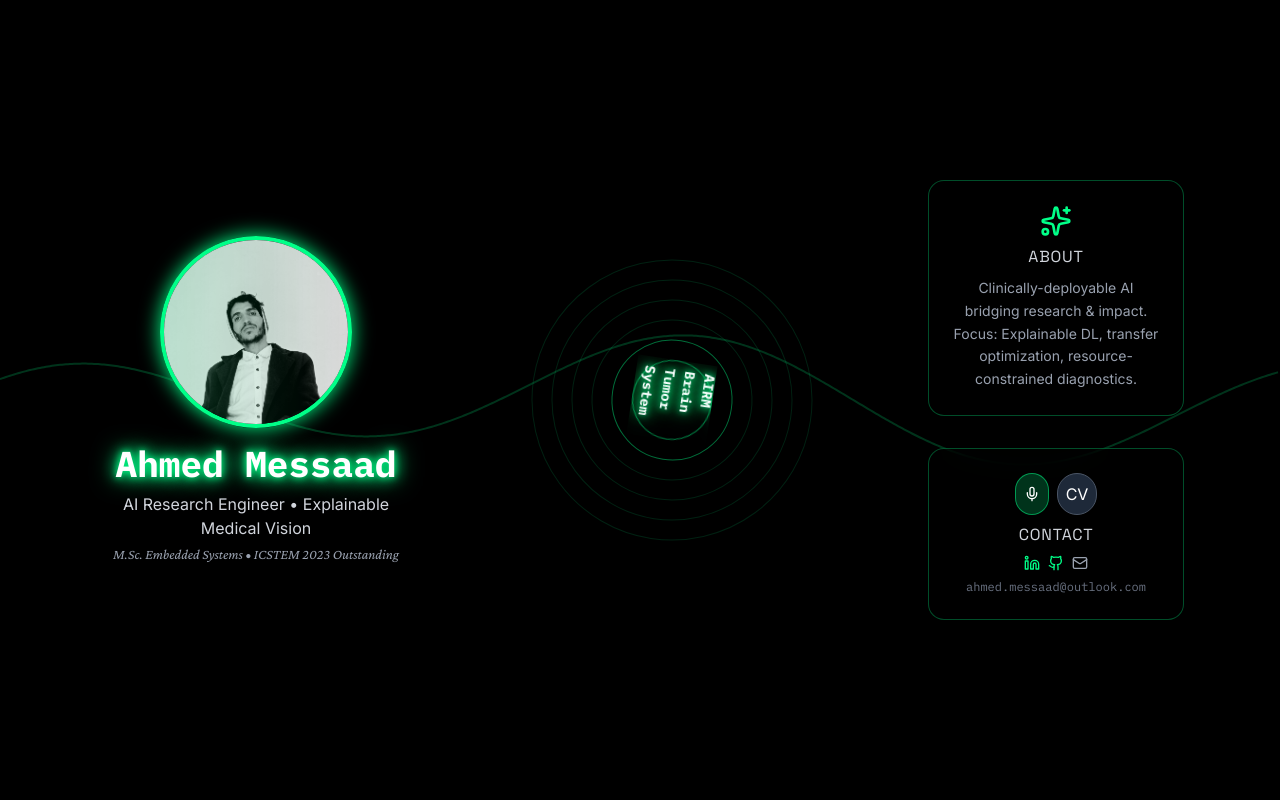
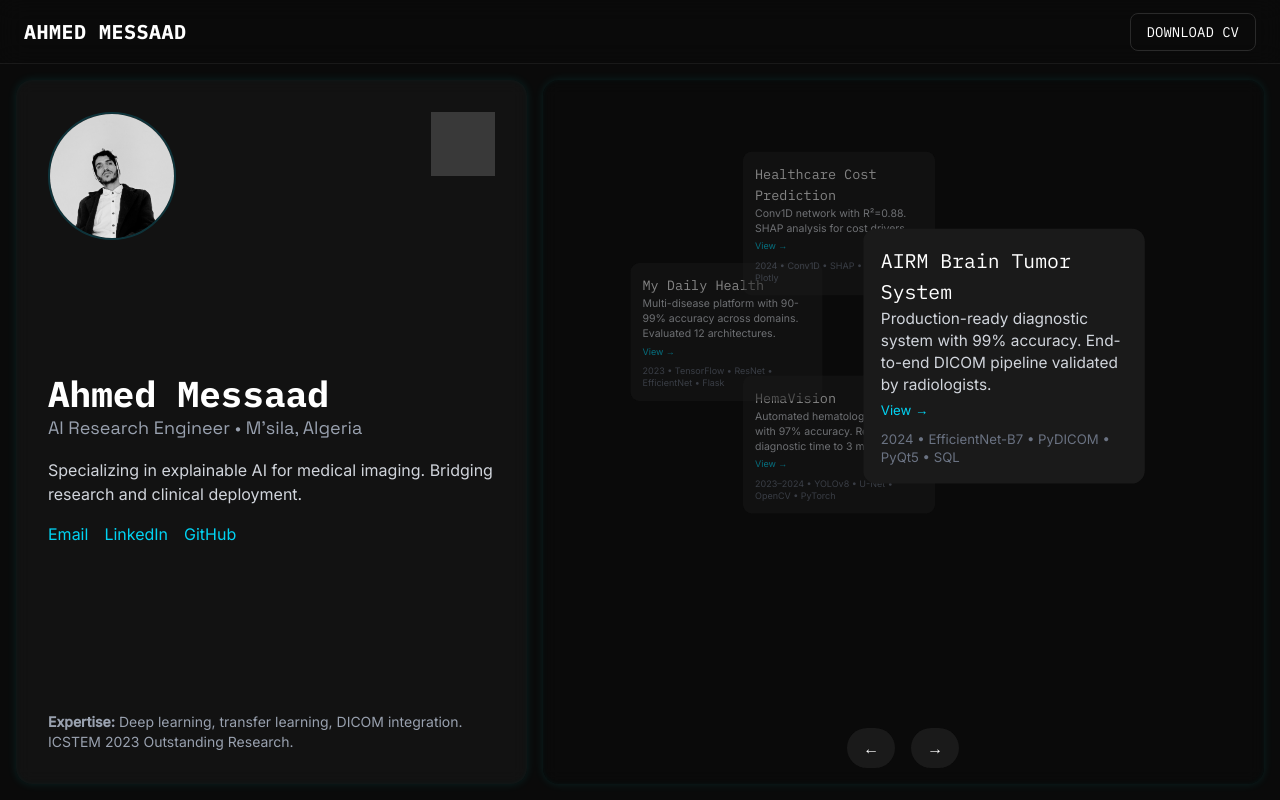
Before and after one commit to RYANX9/ahmedmessaad, a Next.js app: page / in a window 1280 px wide. Built offline with nearby package versions, Linux system fonts and the light colour scheme; grey boxes are pictures that could not be loaded.

Commit message:
Update page.tsx

```diff
--- a/app/page.tsx
+++ b/app/page.tsx
@@ -1,424 +1,205 @@
 "use client";
 
-import React, { useState, useEffect, useRef } from "react";
-import { motion, AnimatePresence } from "framer-motion";
-import type { Variants } from "framer-motion";
-import { Sparkles, Play, Mic, Mail, Linkedin, Github } from "lucide-react";
-
-declare global {
-  interface Window {
-    SpeechRecognition: any;
-    webkitSpeechRecognition: any;
-  }
-}
+import React, { useState, useEffect } from "react";
 
 interface Project {
   id: string;
   title: string;
+  desc: string;
   link: string;
+  tech: string[];
   date: string;
-  desc: string;
-  tech: string[];
-  icon: string;
 }
 
 const projects: Project[] = [
   {
     id: "airm",
     title: "AIRM Brain Tumor System",
+    desc: "Production-ready diagnostic system with 99% accuracy. End-to-end DICOM pipeline validated by radiologists.",
     link: "https://youtu.be/2OeqBKF3X_A",
+    tech: ["EfficientNet-B7", "PyDICOM", "PyQt5", "SQL"],
     date: "2024",
-    desc: "99% accuracy diagnostic system with DICOM pipeline and clinical UI.",
-    tech: ["EfficientNet-B7", "PyDICOM", "PyQt5", "SQL"],
-    icon: "🧠",
   },
   {
     id: "hemavision",
     title: "HemaVision",
+    desc: "Automated hematology platform with 97% accuracy. Reduces diagnostic time to 3 minutes.",
     link: "https://youtu.be/YxhA877Wyn0",
+    tech: ["YOLOv8", "U-Net", "OpenCV", "PyTorch"],
     date: "2023–2024",
-    desc: "97% hematology classifier reducing diagnostics to 3 minutes.",
-    tech: ["YOLOv8", "U-Net", "OpenCV", "PyTorch"],
-    icon: "🩸",
   },
   {
     id: "dailyhealth",
     title: "My Daily Health",
+    desc: "Multi-disease platform with 90-99% accuracy across domains. Evaluated 12 architectures.",
     link: "https://youtu.be/kh7WBjNPpEM",
+    tech: ["TensorFlow", "ResNet", "EfficientNet", "Flask"],
     date: "2023",
-    desc: "90-99% multi-disease platform with 12-architecture evaluation.",
-    tech: ["TensorFlow", "ResNet", "EfficientNet", "Flask"],
-    icon: "🏥",
   },
   {
-    id: "costpred",
+    id: "healthcost",
     title: "Healthcare Cost Prediction",
+    desc: "Conv1D network with R²=0.88. SHAP analysis for cost drivers.",
     link: "https://www.kaggle.com/code/ahmedmessaad/healthcare-cost-prediction-using-neural-networks",
+    tech: ["Conv1D", "SHAP", "Scikit-learn", "Plotly"],
     date: "2024",
-    desc: "R²=0.88 Conv1D forecaster with SHAP feature insights.",
-    tech: ["Conv1D", "SHAP", "Scikit-learn", "Plotly"],
-    icon: "💰",
   },
 ];
 
 export default function Page() {
-  const [currentProject, setCurrentProject] = useState(0);
-  const [isVoiceActive, setIsVoiceActive] = useState(false);
-  const [recognition, setRecognition] = useState<any>(null);
-  const canvasRef = useRef<HTMLCanvasElement>(null);
-  const containerRef = useRef<HTMLDivElement>(null);
+  const [activeProject, setActiveProject] = useState(0);
+  const [isLoaded, setIsLoaded] = useState(false);
 
   useEffect(() => {
-    if (typeof window === "undefined") return;
-
-    // Voice Recognition Setup
-    const SpeechRecognitionAPI = window.SpeechRecognition || window.webkitSpeechRecognition;
-    if (SpeechRecognitionAPI) {
-      const rec = new (SpeechRecognitionAPI as any)();
-      rec.continuous = false;
-      rec.interimResults = false;
-      rec.lang = "en-US";
-      rec.onresult = (event: any) => {
-        const command = event.results[0][0].transcript.toLowerCase();
-        const projectIndex = projects.findIndex(p => command.includes(p.title.toLowerCase().split(' ')[0]));
-        if (projectIndex !== -1) setCurrentProject(projectIndex);
-      };
-      rec.onerror = () => setIsVoiceActive(false);
-      rec.onend = () => setIsVoiceActive(false);
-      setRecognition(rec);
-    }
-
-    // EEG Waveform Canvas Background
-    const canvas = canvasRef.current;
-    if (!canvas) return;
-    const ctx = canvas.getContext("2d");
-    if (!ctx) return;
-    canvas.width = window.innerWidth;
-    canvas.height = window.innerHeight;
-
-    let phase = 0;
-    const animate = () => {
-      ctx.clearRect(0, 0, canvas.width, canvas.height);
-      ctx.strokeStyle = "#00ff88";
-      ctx.lineWidth = 2;
-      ctx.beginPath();
-      for (let x = 0; x < canvas.width; x += 2) {
-        const y = canvas.height / 2 + Math.sin(x * 0.01 + phase) * 50 + Math.sin(x * 0.005 + phase * 0.5) * 20;
-        ctx.lineTo(x, y);
-      }
-      ctx.stroke();
-      phase += 0.05;
-      requestAnimationFrame(animate);
-    };
-    animate();
-
-    // Resize Handler
-    const handleResize = () => {
-      canvas.width = window.innerWidth;
-      canvas.height = window.innerHeight;
-    };
-    window.addEventListener("resize", handleResize);
-
-    // No-Scroll Desktop Clamp
-    if (window.innerWidth >= 1024) {
-      document.body.style.overflow = "hidden";
-      document.documentElement.style.overflow = "hidden";
-    }
-
-    return () => {
-      window.removeEventListener("resize", handleResize);
-      if (window.innerWidth >= 1024) {
-        document.body.style.overflow = "";
-        document.documentElement.style.overflow = "";
-      }
-    };
+    const timer = setTimeout(() => setIsLoaded(true), 500);
+    return () => clearTimeout(timer);
   }, []);
 
-  const toggleVoice = () => {
-    if (isVoiceActive) {
-      recognition?.stop();
-    } else {
-      recognition?.start();
-      setIsVoiceActive(true);
-    }
-  };
-
-  const containerVariants: Variants = {
-    hidden: { opacity: 0 },
-    visible: {
-      opacity: 1,
-      transition: {
-        staggerChildren: 0.2,
-        delayChildren: 0.5,
-      },
-    },
-  };
-
-  const itemVariants: Variants = {
-    hidden: { y: 50, opacity: 0 },
-    visible: {
-      y: 0,
-      opacity: 1,
-    },
-  };
-
-  const orbitVariants: Variants = {
-    initial: { rotate: 0 },
-    animate: {
-      rotate: 360,
-      transition: { duration: 20, repeat: Infinity, ease: "linear" },
-    },
+  const rotateProject = (dir: number) => {
+    setActiveProject((prev) => (prev + dir + projects.length) % projects.length);
   };
 
   return (
-    <main
-      ref={containerRef}
-      className="h-screen w-screen bg-black text-white font-sans flex items-center justify-center overflow-hidden relative"
-      style={{ height: "100vh" }}
-    >
-      <canvas
-        ref={canvasRef}
-        className="absolute inset-0 pointer-events-none opacity-20"
-      />
+    <main className="min-h-screen bg-[#0a0a0a] text-white font-sans overflow-hidden relative">
       <style jsx global>{`
-        @import url('https://fonts.googleapis.com/css2?family=Space+Grotesk:wght@400;700&family=IBM+Plex+Mono:wght@400;700&family=Inter:wght@300;400;700&family=Crimson+Pro:ital,wght@0,400;1,400&display=swap');
+        @import url('https://fonts.googleapis.com/css2?family=Space+Grotesk:wght@400;500;600;700&family=IBM+Plex+Mono:wght@400;600;700&family=Inter:wght@300;400;500&family=Crimson+Pro:ital,wght@0,400;0,600;1,400&display=swap');
+
+        body { margin: 0; padding: 0; }
+        * { box-sizing: border-box; scrollbar-width: none; }
+        *::-webkit-scrollbar { display: none; }
+
         .font-mono { font-family: 'IBM Plex Mono', monospace; }
         .font-serif { font-family: 'Crimson Pro', serif; }
         .font-sans { font-family: 'Inter', sans-serif; }
-        .font-accent { font-family: 'Space Grotesk', sans-serif; letter-spacing: 0.05em; }
-        @keyframes neon-pulse {
-          0%, 100% { text-shadow: 0 0 5px #00ff88, 0 0 10px #00ff88, 0 0 20px #00ff88; }
-          50% { text-shadow: 0 0 10px #00ff88, 0 0 20px #00ff88, 0 0 30px #00ff88; }
+        .font-accent { font-family: 'Space Grotesk', sans-serif; }
+
+        .holo-border { box-shadow: 0 0 10px rgba(0, 255, 255, 0.1), inset 0 0 5px rgba(0, 255, 255, 0.05); }
+        .holo-glow:hover { box-shadow: 0 0 15px rgba(0, 255, 255, 0.2); transition: box-shadow 0.3s; }
+
+        @keyframes orbit { 0% { transform: rotate(0deg); } 100% { transform: rotate(360deg); } }
+        .orbit-container { animation: orbit 60s linear infinite; }
+        .particle-bg {
+          position: absolute; top: 0; left: 0; width: 100%; height: 100%; pointer-events: none;
+          background: radial-gradient(circle, rgba(0,255,255,0.02) 0%, transparent 50%);
         }
-        .neon { animation: neon-pulse 2s ease-in-out infinite; }
-        @keyframes edge-glow {
-          0%, 100% { stroke-opacity: 0.3; }
-          50% { stroke-opacity: 0.8; }
+        .particle-bg::before {
+          content: ''; position: absolute; width: 2px; height: 2px; background: rgba(255,255,255,0.1);
+          box-shadow: 0 0 5px rgba(0,255,255,0.2); animation: twinkle 2s infinite;
         }
-        .glow-line { stroke: #00ff88; stroke-width: 1; fill: none; animation: edge-glow 3s ease-in-out infinite; }
+        @keyframes twinkle { 0%,100% { opacity: 0.2; } 50% { opacity: 0.8; } }
       `}</style>
 
-      <motion.div
-        className="flex flex-col lg:flex-row items-center justify-center gap-8 lg:gap-16 w-full h-full p-4 lg:p-8"
-        variants={containerVariants}
-        initial="hidden"
-        animate="visible"
-      >
-        {/* Central Profile Node */}
-        <motion.div
-          className="relative flex flex-col items-center text-center z-10"
-          variants={itemVariants}
-          style={{ perspective: "1000px" }}
-          transition={{ type: "spring", stiffness: 100 }}
-        >
-          <motion.div
-            className="w-32 h-32 lg:w-48 lg:h-48 rounded-full overflow-hidden border-4 border-[#00ff88] shadow-[0_0_20px_#00ff88] neon relative"
-            whileHover={{ scale: 1.05, rotateY: 10 }}
-            transition={{ type: "spring", stiffness: 300 }}
-          >
-            <img
-              src="/ahmed.jpg"
-              alt="Ahmed Messaad"
-              className="w-full h-full object-cover"
-            />
-            <div className="absolute inset-0 bg-gradient-to-r from-[#00ff88]/20 to-transparent rounded-full animate-pulse" />
-          </motion.div>
-          <motion.h1
-            className="mt-4 text-2xl lg:text-4xl font-bold font-mono neon"
-            variants={itemVariants}
-          >
-            Ahmed Messaad
-          </motion.h1>
-          <motion.p
-            className="text-sm lg:text-base text-gray-300 font-sans mt-2 max-w-xs"
-            variants={itemVariants}
-          >
-            AI Research Engineer • Explainable Medical Vision
-          </motion.p>
-          <motion.p
-            className="text-xs lg:text-sm text-gray-400 italic font-serif mt-1"
-            variants={itemVariants}
-          >
-            M.Sc. Embedded Systems • ICSTEM 2023 Outstanding
-          </motion.p>
-        </motion.div>
+      <div className="particle-bg" style={{ zIndex: -1 }} />
 
-        {/* Orbiting Projects Ring */}
-        <motion.svg
-          className="w-64 h-64 lg:w-96 lg:h-96 relative z-0"
-          viewBox="0 0 384 384"
-          variants={orbitVariants}
-          initial="initial"
-          animate="animate"
-        >
-          {projects.map((_, i) => (
-            <circle
-              key={i}
-              cx="192"
-              cy="192"
-              r={80 + i * 20}
-              className="glow-line opacity-30"
-              style={{ transformOrigin: "center" }}
-            />
-          ))}
-          <AnimatePresence mode="wait">
-            <motion.g
-              key={currentProject}
-              initial={{ opacity: 0, scale: 0.5 }}
-              animate={{ opacity: 1, scale: 1 }}
-              exit={{ opacity: 0, scale: 0.5 }}
-              transition={{ duration: 0.5 }}
-              style={{
-                transform: `rotate(${currentProject * 90}deg) translate(192px, 0) rotate(${-currentProject * 90}deg)`,
-                transformOrigin: "192px 192px",
-              }}
-            >
-              <motion.circle
-                cx="192"
-                cy="192"
-                r={60}
-                fill="none"
-                stroke="#00ff88"
-                strokeWidth="2"
-                className="glow-line"
-                initial={{ pathLength: 0 }}
-                animate={{ pathLength: 1 }}
-                transition={{ duration: 1, ease: "easeOut" }}
-              />
-              <motion.foreignObject
-                x="152"
-                y="152"
-                width="80"
-                height="80"
-                className="pointer-events-auto"
-              >
-                <motion.div
-                  className="w-full h-full bg-black/80 backdrop-blur-md rounded-full flex flex-col items-center justify-center p-2 text-xs lg:text-sm border border-[#00ff88]/50 neon cursor-pointer hover:bg-[#00ff88]/10 transition-all"
-                  whileHover={{ scale: 1.1 }}
-                  onClick={() => setCurrentProject((prev) => (prev + 1) % projects.length)}
-                  whileTap={{ scale: 0.95 }}
-                >
-                  <div className="text-2xl mb-1">{projects[currentProject].icon}</div>
-                  <div className="font-mono font-bold">{projects[currentProject].title}</div>
-                  <div className="text-gray-400 mt-1">{projects[currentProject].date}</div>
-                  <a
-                    href={projects[currentProject].link}
-                    target="_blank"
-                    rel="noreferrer"
-                    className="text-[#00ff88] hover:underline text-xs mt-1"
-                  >
-                    View ↗
-                  </a>
-                </motion.div>
-              </motion.foreignObject>
-            </motion.g>
-          </AnimatePresence>
-        </motion.svg>
+      {/* Header */}
+      <header className="fixed top-0 left-0 right-0 h-16 bg-[#0a0a0a]/80 backdrop-blur-md z-50 flex justify-between items-center px-6 border-b border-[#2a2a2a]/50">
+        <h1 className="font-mono text-xl font-bold tracking-wide">AHMED MESSAAD</h1>
+        <a href="/ahmed_messad_cv.pdf" download className="font-mono text-sm px-4 py-2 border border-[#2a2a2a] rounded-lg hover:bg-[#1a1a1a] transition">
+          DOWNLOAD CV
+        </a>
+      </header>
 
-        {/* About & Contact Orbit */}
-        <motion.div
-          className="flex flex-col items-center gap-6 lg:gap-8 z-10"
-          variants={itemVariants}
-          transition={{ type: "spring", stiffness: 100 }}
-        >
-          {/* About Node */}
-          <motion.div
-            className="bg-black/50 backdrop-blur-md rounded-2xl p-4 lg:p-6 border border-[#00ff88]/30 w-48 lg:w-64 text-center"
-            whileHover={{ y: -5, scale: 1.02 }}
-            transition={{ type: "spring" }}
-          >
-            <Sparkles className="w-8 h-8 mx-auto mb-2 text-[#00ff88]" />
-            <h3 className="text-sm lg:text-base font-accent uppercase tracking-wider text-gray-300 mb-2">About</h3>
-            <p className="text-xs lg:text-sm text-gray-400 leading-relaxed font-sans">
-              Clinically-deployable AI bridging research & impact. Focus: Explainable DL, transfer optimization, resource-constrained diagnostics.
-            </p>
-          </motion.div>
-
-          {/* Contact Node */}
-          <motion.div
-            className="bg-black/50 backdrop-blur-md rounded-2xl p-4 lg:p-6 border border-[#00ff88]/30 w-48 lg:w-64 text-center cursor-pointer hover:bg-[#00ff88]/10 transition-all"
-            whileHover={{ y: -5, scale: 1.02 }}
-            transition={{ type: "spring" }}
-            onClick={() => (window.location.href = "mailto:ahmed.messaad@outlook.com")}
-          >
-            <div className="flex justify-center gap-2 mb-2">
-              <motion.button
-                onClick={(e) => {
-                  e.stopPropagation();
-                  toggleVoice();
-                }}
-                className="p-2 rounded-full bg-[#00ff88]/20 border border-[#00ff88]/50 hover:bg-[#00ff88]/30 transition"
-                whileHover={{ scale: 1.1 }}
-                whileTap={{ scale: 0.9 }}
-              >
-                {isVoiceActive ? <Play className="w-4 h-4" /> : <Mic className="w-4 h-4" />}
-              </motion.button>
-              <a
-                href="/ahmed_messad_cv.pdf"
-                download
-                className="p-2 rounded-full bg-gray-800 border border-gray-600 hover:bg-gray-700 transition"
-              >
-                CV
-              </a>
-            </div>
-            <h3 className="text-sm lg:text-base font-accent uppercase tracking-wider text-gray-300 mb-2">Contact</h3>
-            <div className="flex justify-center gap-2 mb-2">
-              <a href="https://linkedin.com/in/ahmedmessaad" target="_blank" rel="noreferrer" className="text-[#00ff88] hover:scale-110 transition">
-                <Linkedin className="w-4 h-4" />
-              </a>
-              <a href="https://github.com/RYANX9" target="_blank" rel="noreferrer" className="text-[#00ff88] hover:scale-110 transition">
-                <Github className="w-4 h-4" />
-              </a>
-              <Mail className="w-4 h-4 text-gray-400 cursor-pointer hover:text-[#00ff88] transition" onClick={(e) => { e.stopPropagation(); window.location.href = "mailto:ahmed.messaad@outlook.com"; }} />
-            </div>
-            <div className="text-xs text-gray-500 font-mono">ahmed.messaad@outlook.com</div>
-          </motion.div>
-        </motion.div>
-      </motion.div>
-
-      {/* Mobile Stack Fallback */}
-      <div className="lg:hidden absolute inset-0 flex flex-col items-center justify-center gap-4 p-4 overflow-y-auto">
-        <motion.div className="text-center" initial={{ opacity: 0 }} animate={{ opacity: 1 }} transition={{ delay: 0.5 }}>
-          <img src="/ahmed.jpg" alt="Ahmed Messaad" className="w-32 h-32 rounded-full mx-auto mb-4 border-4 border-[#00ff88] shadow-[0_0_20px_#00ff88]" />
-          <h1 className="text-2xl font-mono neon mb-2">Ahmed Messaad</h1>
-          <p className="text-sm text-gray-300">AI Research Engineer</p>
-        </motion.div>
-        <AnimatePresence>
-          <motion.div
-            key={currentProject}
-            className="bg-black/80 backdrop-blur-md rounded-2xl p-4 border border-[#00ff88]/50 w-full max-w-md"
-            initial={{ opacity: 0, y: 20 }}
-            animate={{ opacity: 1, y: 0 }}
-            exit={{ opacity: 0, y: -20 }}
-            transition={{ duration: 0.3 }}
-          >
-            <div className="text-3xl mb-2">{projects[currentProject].icon}</div>
-            <h3 className="font-bold text-sm mb-1">{projects[currentProject].title}</h3>
-            <p className="text-xs text-gray-400 mb-2">{projects[currentProject].desc}</p>
-            <div className="text-xs text-gray-500 mb-2">{projects[currentProject].tech.join(" • ")}</div>
-            <a href={projects[currentProject].link} target="_blank" rel="noreferrer" className="text-[#00ff88] text-xs">View Demo ↗</a>
-            <button onClick={() => setCurrentProject((prev) => (prev + 1) % projects.length)} className="ml-2 text-[#00ff88]">Next</button>
-          </motion.div>
-        </AnimatePresence>
-        <motion.div className="flex gap-4 mt-4" initial={{ opacity: 0 }} animate={{ opacity: 1 }} transition={{ delay: 1 }}>
-          <div className="bg-black/50 backdrop-blur-md rounded-xl p-4 text-center border border-[#00ff88]/30">
-            <Sparkles className="w-6 mx-auto mb-2 text-[#00ff88]" />
-            <p className="text-xs text-gray-400">Clinically-deployable AI systems for healthcare impact.</p>
+      {/* Desktop Layout: Full Viewport Grid */}
+      <div className="hidden lg:grid grid-cols-12 grid-rows-1 h-[calc(100vh-4rem)] mt-16 gap-4 p-4 overflow-hidden">
+        {/* Profile Section: Col 1-5 */}
+        <section className="col-span-5 row-span-1 bg-[#1a1a1a]/50 backdrop-blur-sm rounded-2xl p-8 flex flex-col justify-between holo-border">
+          <div className="flex justify-between">
+            <img src="/ahmed.jpg" alt="Ahmed Messaad" className="w-32 h-32 rounded-full object-cover border-2 border-cyan-500/20 shadow-cyan-500/10" />
+            <img src="/ai.svg" alt="AI Icon" className="w-16 h-16 invert opacity-50" />
           </div>
-          <div className="bg-black/50 backdrop-blur-md rounded-xl p-4 text-center border border-[#00ff88]/30 w-32">
-            <div className="flex justify-center gap-2 mb-2">
-              <button onClick={toggleVoice} className="p-1 rounded bg-[#00ff88]/20 border border-[#00ff88]/50">
-                <Mic className="w-3 h-3" />
-              </button>
-            </div>
-            <div className="text-xs space-y-1">
-              <a href="https://linkedin.com/in/ahmedmessaad" className="block text-[#00ff88]">LinkedIn</a>
-              <a href="https://github.com/RYANX9" className="block text-[#00ff88]">GitHub</a>
-              <Mail className="w-4 h-4 mx-auto text-gray-400 cursor-pointer" onClick={() => window.location.href = "mailto:ahmed.messaad@outlook.com"} />
+          <div>
+            <h2 className="text-4xl font-bold font-mono">Ahmed Messaad</h2>
+            <p className="text-lg text-gray-400 font-accent">AI Research Engineer • M'sila, Algeria</p>
+            <p className="mt-4 text-gray-300">Specializing in explainable AI for medical imaging. Bridging research and clinical deployment.</p>
+            <div className="mt-4 flex gap-4">
+              <a href="mailto:ahmed.messaad@outlook.com" className="text-cyan-400 hover:underline">Email</a>
+              <a href="https://linkedin.com/in/ahmedmessaad" className="text-cyan-400 hover:underline">LinkedIn</a>
+              <a href="https://github.com/RYANX9" className="text-cyan-400 hover:underline">GitHub</a>
             </div>
           </div>
-        </motion.div>
+          <div className="mt-8 text-sm text-gray-400">
+            <strong>Expertise:</strong> Deep learning, transfer learning, DICOM integration. ICSTEM 2023 Outstanding Research.
+          </div>
+        </section>
+
+        {/* Projects Orbit: Col 6-12 */}
+        <section className="col-span-7 row-span-1 relative flex items-center justify-center holo-border rounded-2xl overflow-hidden bg-[#0a0a0a]/50 backdrop-blur-sm">
+          <div className="orbit-container w-96 h-96 relative">
+            {projects.map((p, i) => (
+              <div
+                key={p.id}
+                className={`absolute w-64 p-4 bg-[#1a1a1a] rounded-xl holo-glow transition-all duration-500 ${i === activeProject ? 'scale-110 z-10' : 'scale-75 opacity-50'}`}
+                style={{ transform: `rotate(${i * (360 / projects.length)}deg) translate(150px) rotate(-${i * (360 / projects.length)}deg)` }}
+                onClick={() => setActiveProject(i)}
+              >
+                <h3 className="font-mono text-lg">{p.title}</h3>
+                <p className="text-sm text-gray-300">{p.desc}</p>
+                <a href={p.link} className="text-cyan-400 text-xs">View →</a>
+                <div className="text-xs text-gray-500 mt-2">{p.date} • {p.tech.join(' • ')}</div>
+              </div>
+            ))}
+          </div>
+          <div className="absolute bottom-4 flex gap-4">
+            <button onClick={() => rotateProject(-1)} className="px-4 py-2 bg-[#1a1a1a] rounded-full holo-glow">←</button>
+            <button onClick={() => rotateProject(1)} className="px-4 py-2 bg-[#1a1a1a] rounded-full holo-glow">→</button>
+          </div>
+        </section>
       </div>
+
+      {/* Tablet Layout: Flex Col */}
+      <div className="hidden md:block lg:hidden mt-16 flex flex-col gap-4 p-4 h-[calc(100vh-4rem)] overflow-auto">
+        <section className="bg-[#1a1a1a]/50 backdrop-blur-sm rounded-2xl p-6 flex gap-6 holo-border">
+          <img src="/ahmed.jpg" alt="Profile" className="w-24 h-24 rounded-full" />
+          <div>
+            <h2 className="text-3xl font-mono">Ahmed Messaad</h2>
+            <p className="text-gray-400">AI Research Engineer</p>
+            <p className="mt-2 text-gray-300">Explainable AI for healthcare.</p>
+          </div>
+        </section>
+        <section className="flex-1 relative rounded-2xl overflow-hidden holo-border bg-[#0a0a0a]/50">
+          <div className="orbit-container w-full h-full flex justify-center items-center scale-75">
+            {projects.map((p, i) => (
+              <div key={p.id} className={`absolute w-48 p-3 bg-[#1a1a1a] rounded-lg holo-glow ${i === activeProject ? 'scale-110' : 'scale-90 opacity-70'}`} style={{ transform: `rotate(${i * 90}deg) translate(120px) rotate(-${i * 90}deg)` }} onClick={() => setActiveProject(i)}>
+                <h3 className="text-base font-mono">{p.title}</h3>
+                <p className="text-xs">{p.desc}</p>
+              </div>
+            ))}
+          </div>
+        </section>
+        <section className="p-6 bg-[#1a1a1a]/50 rounded-2xl holo-border">
+          <div className="flex gap-4 text-cyan-400 text-sm">
+            <a href="mailto:ahmed.messaad@outlook.com">Email</a>
+            <a href="https://linkedin.com/in/ahmedmessaad">LinkedIn</a>
+            <a href="https://github.com/RYANX9">GitHub</a>
+          </div>
+        </section>
+      </div>
+
+      {/* Mobile Layout: Stack */}
+      <div className="md:hidden mt-16 flex flex-col gap-4 p-4 overflow-auto pb-20">
+        <section className="bg-[#1a1a1a]/50 rounded-2xl p-4 holo-border">
+          <img src="/ahmed.jpg" alt="Profile" className="w-20 h-20 rounded-full mx-auto" />
+          <h2 className="text-2xl font-mono text-center mt-2">Ahmed Messaad</h2>
+          <p className="text-center text-gray-400">AI Research Engineer</p>
+          <p className="mt-2 text-sm text-gray-300 text-center">Medical AI specialist.</p>
+        </section>
+        {projects.map((p, i) => (
+          <section key={p.id} className="bg-[#1a1a1a]/50 rounded-2xl p-4 holo-border holo-glow" onClick={() => setActiveProject(i)}>
+            <h3 className="font-mono">{p.title}</h3>
+            <p className="text-sm text-gray-300">{p.desc}</p>
+            <a href={p.link} className="text-cyan-400 text-xs">View →</a>
+          </section>
+        ))}
+        <section className="p-4 bg-[#1a1a1a]/50 rounded-2xl holo-border fixed bottom-0 left-4 right-4">
+          <div className="flex justify-around text-cyan-400 text-xs">
+            <a href="mailto:ahmed.messaad@outlook.com">Email</a>
+            <a href="https://linkedin.com/in/ahmedmessaad">LinkedIn</a>
+            <a href="https://github.com/RYANX9">GitHub</a>
+          </div>
+        </section>
+      </div>
+
+      {isLoaded && <div className="absolute inset-0 opacity-0 transition-opacity duration-1000" />}
     </main>
   );
 }
```
